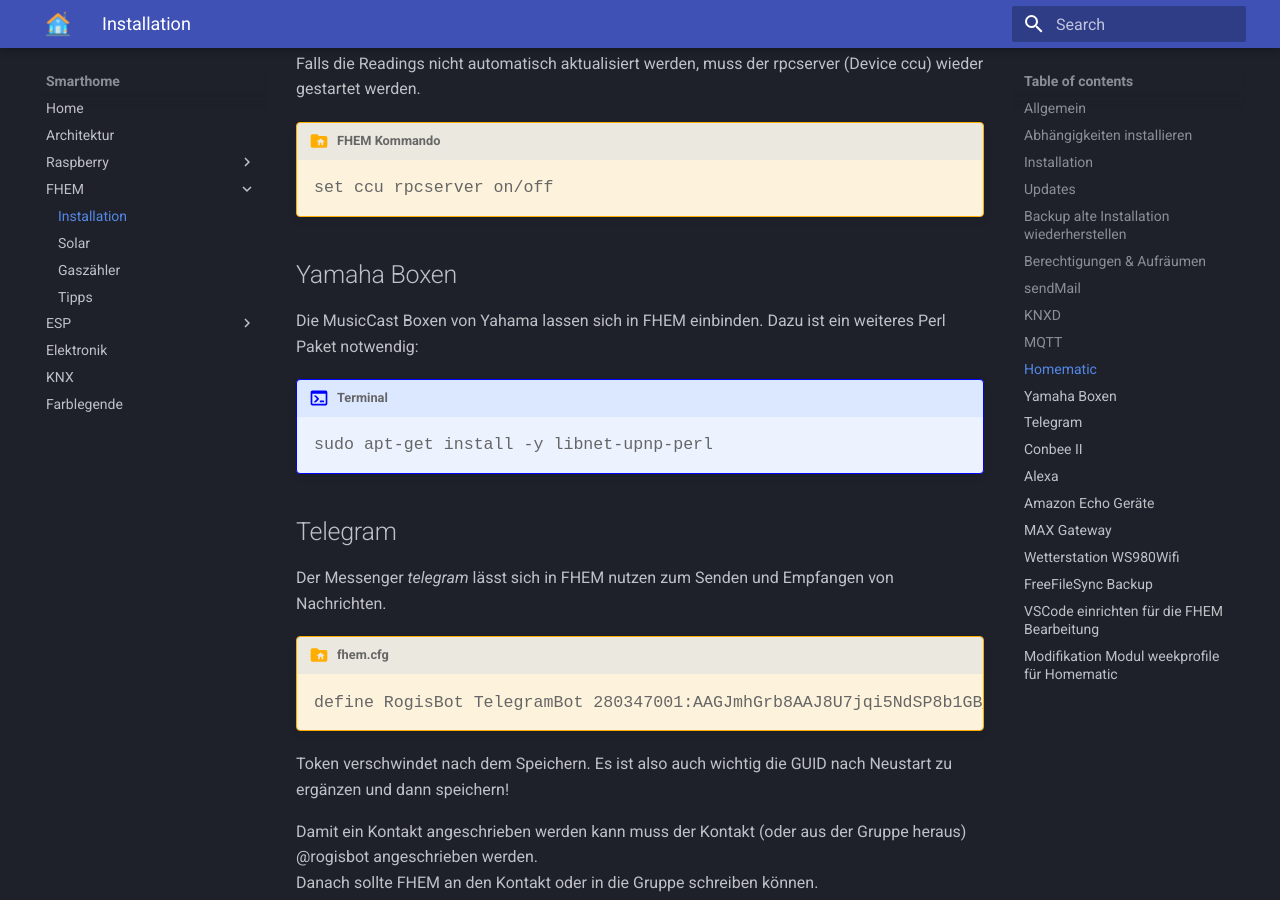
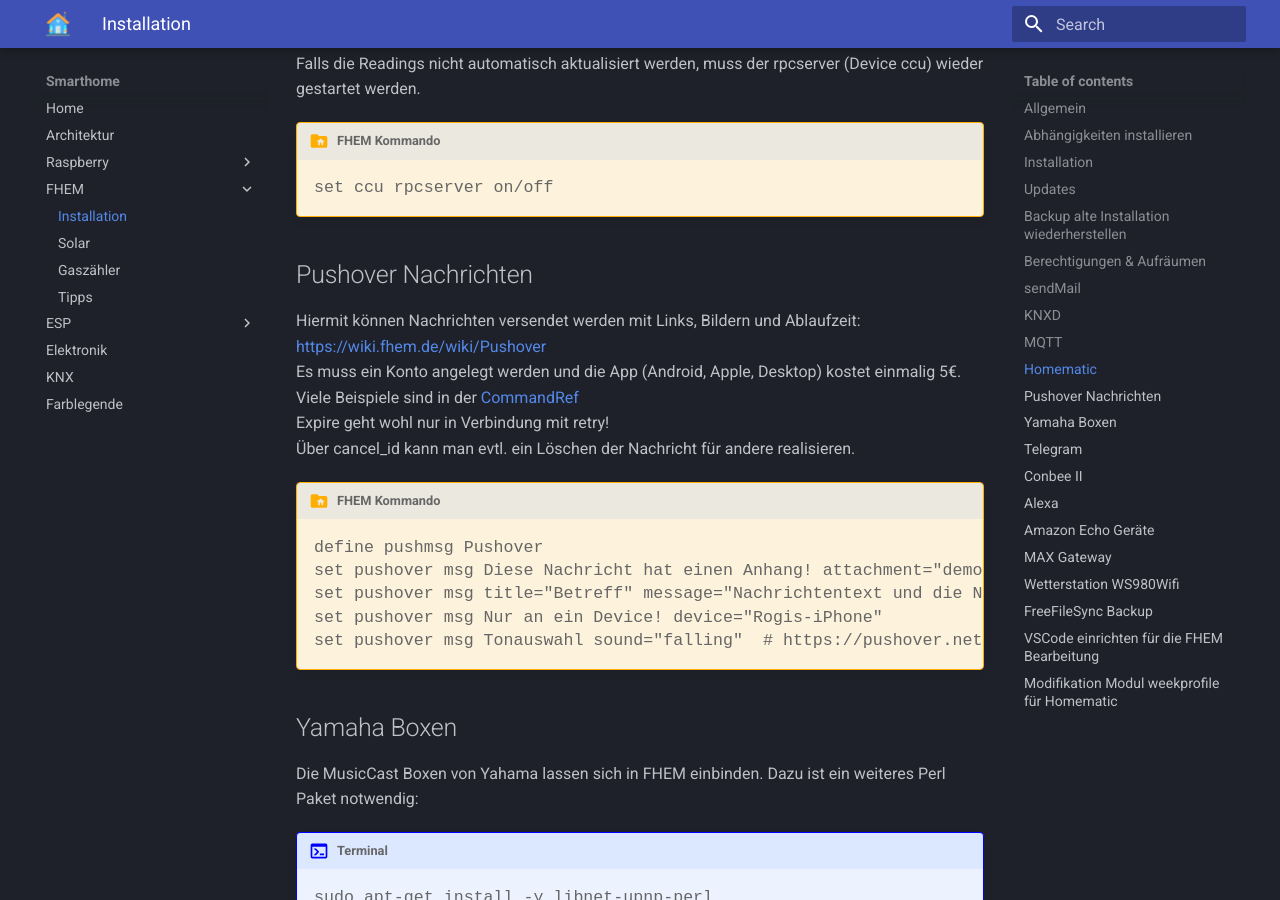
Before and after one commit to rogerknop/mkdocs_smarthome, an MkDocs documentation site: the page built from docs/install/fhem.md, in a window 1280 px wide and 900 px high, scrolled down 5526 px. Built offline with MkDocs 1.6.1 and Material for MkDocs 9.7.7, drawn with Linux system fonts in a browser that asks for light colours.

Commit message:
Pushover

```diff
--- a/docs/install/fhem.md
+++ b/docs/install/fhem.md
@@ -208,6 +208,23 @@
 
 !!! fhem "FHEM Kommando"
     <pre>set ccu rpcserver on/off</pre>
+
+## Pushover Nachrichten
+
+Hiermit können Nachrichten versendet werden mit Links, Bildern und Ablaufzeit: <a href="https://wiki.fhem.de/wiki/Pushover" target="_blank">https://wiki.fhem.de/wiki/Pushover</a>
+Es muss ein Konto angelegt werden und die App (Android, Apple, Desktop) kostet einmalig 5€.
+Viele Beispiele sind in der <a href="https://fhem.de/commandref_DE.html#Pushover" target="_blank">CommandRef</a>
+Expire geht wohl nur in Verbindung mit retry!
+Über cancel_id kann man evtl. ein Löschen der Nachricht für andere realisieren.
+
+!!! fhem "FHEM Kommando"
+    <pre>
+    define pushmsg Pushover <TOKEN> <USER>
+    set pushover msg Diese Nachricht hat einen Anhang! attachment="demolog/pictures/p1.jpg"
+    set pushover msg title="Betreff" message="Nachrichtentext und die Nachricht läuft nach 1 Stunde ab.\n2. Zeile und noch ein Link" url_title="Haussteuerung" action="http://192.168.1.99:8083/fhem?room=Wellness" expire=3600
+    set pushover msg Nur an ein Device! device="Rogis-iPhone"
+    set pushover msg Tonauswahl sound="falling"  \# https://pushover.net/api#sounds
+    </pre>
 
 ## Yamaha Boxen
 
```
